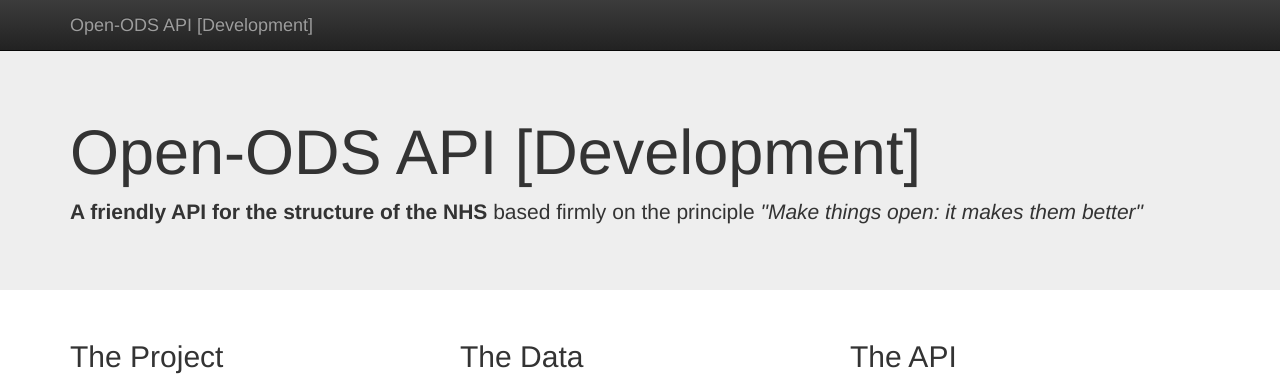
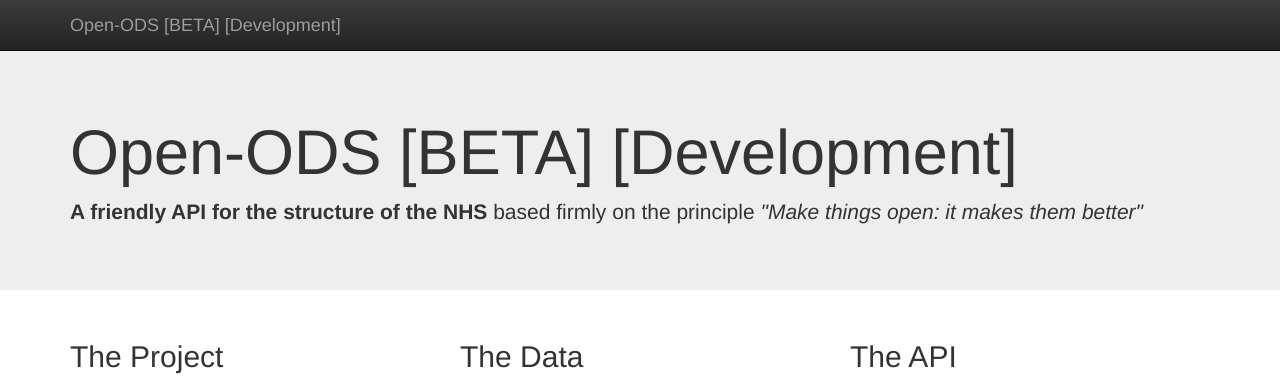
Before and after one commit to open-ods/open-ods, a Flask app: page / in a window 1280 px wide. Shown: the top 383 px of the page. Run offline with Flask 2, Linux system fonts and the light colour scheme; parts of the project's set-up code (start-up, migrations or seed data) failed here and were passed over; some libraries are stand-ins or nearby versions.

Commit message:
Add BETA label to front page

```diff
--- a/openods_api/templates/index.html
+++ b/openods_api/templates/index.html
@@ -6,7 +6,7 @@
     <head>
         <meta charset="utf-8">
         <meta http-equiv="X-UA-Compatible" content="IE=edge,chrome=1">
-        <title>Open-ODS API  {% if live_deployment == 'FALSE' %}[{{ instance_name }}]{% endif %}</title>
+        <title>Open-ODS [BETA]  {% if live_deployment == 'FALSE' %}[{{ instance_name }}]{% endif %}</title>
         <meta name="description" content="">
         <meta name="viewport" content="width=device-width, initial-scale=1">
         <link rel="apple-touch-icon" href="../static/apple-touch-icon.png">
@@ -36,7 +36,7 @@
             <span class="icon-bar"></span>
             <span class="icon-bar"></span>
           </button>
-          <a class="navbar-brand" href=".">Open-ODS API {% if live_deployment == 'FALSE' %}[{{ instance_name }}]{% endif %}</a>
+          <a class="navbar-brand" href=".">Open-ODS [BETA] {% if live_deployment == 'FALSE' %}[{{ instance_name }}]{% endif %}</a>
         </div>
         <div id="navbar" class="navbar-collapse collapse">
         </div><!--/.navbar-collapse -->
@@ -45,7 +45,7 @@
 
     <div class="jumbotron">
       <div class="container">
-        <h1>Open-ODS API {% if live_deployment == 'FALSE' %}[{{ instance_name }}]{% endif %}</h1>
+        <h1>Open-ODS [BETA] {% if live_deployment == 'FALSE' %}[{{ instance_name }}]{% endif %}</h1>
         <p><b>A friendly API for the structure of the NHS</b> based firmly on the principle <em>"Make things open: it makes them better"</em></p>
             <p></p>
         <!-- <p><a class="btn btn-primary btn-lg" href="#" role="button">Learn more &raquo;</a></p> -->
```
